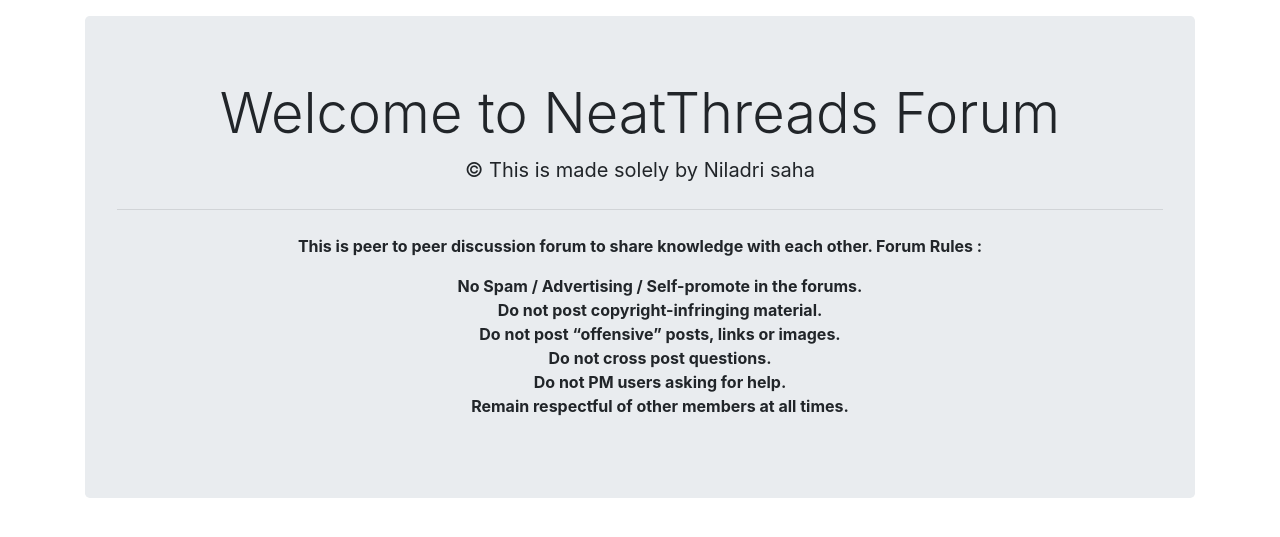
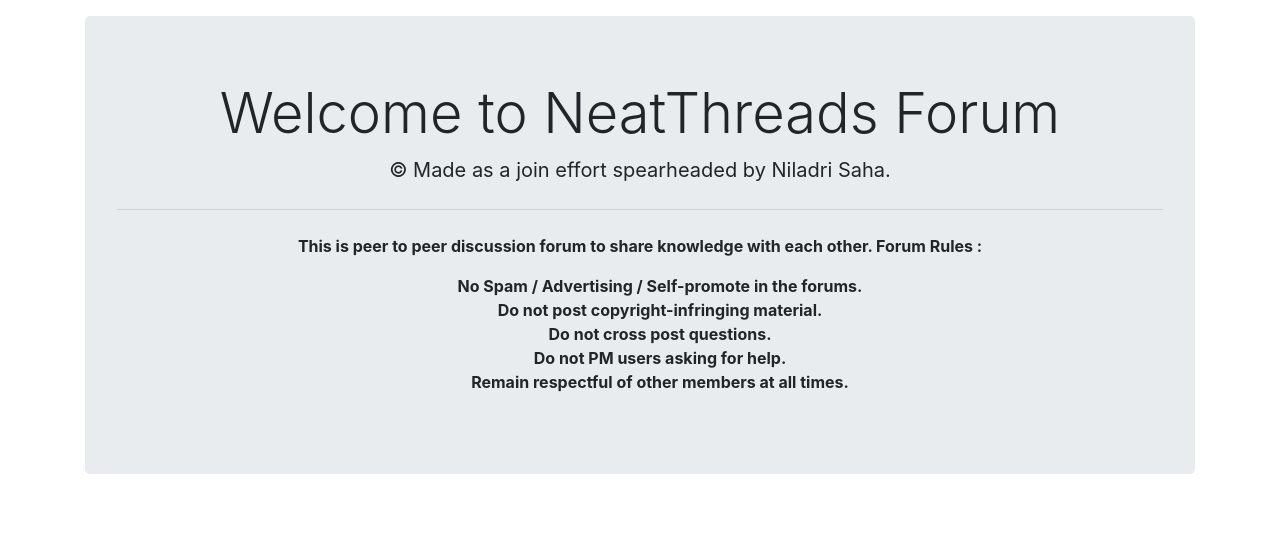
Before and after one commit to woodenfloor-3/amogus, a PHP site: page /about.php in a window 1280 px wide. Shown: the part 61-598 px from the top of the page. Run offline with PHP 8.4, Linux system fonts and the light colour scheme; data comes from the database, SQL or seed files in the repository.

Commit message:
Update about.php
changing the about me to make it look like Nil made the forum

```diff
--- a/Nthreads/about.php
+++ b/Nthreads/about.php
@@ -18,12 +18,11 @@
     <div class="container my-3">
       <div class="jumbotron">
         <h1 class="display-4">Welcome to NeatThreads Forum</h1>
-        <p class="lead"><b> &#169; This is made solely by Niladri saha </p>
+        <p class="lead"><b> &#169; Made as a join effort spearheaded by Niladri Saha.</p>
         <hr class="my-4">
         <p>This is peer to peer discussion forum to share knowledge with each other. Forum Rules :
             <ul style="list-style: none;"><li> No Spam / Advertising / Self-promote in the forums. </li>
             <li> Do not post copyright-infringing material. </li>
-            <li> Do not post “offensive” posts, links or images. </li>
             <li> Do not cross post questions. </li>
             <li> Do not PM users asking for help. </li>
             <li> Remain respectful of other members at all times. </li></ul>
```
